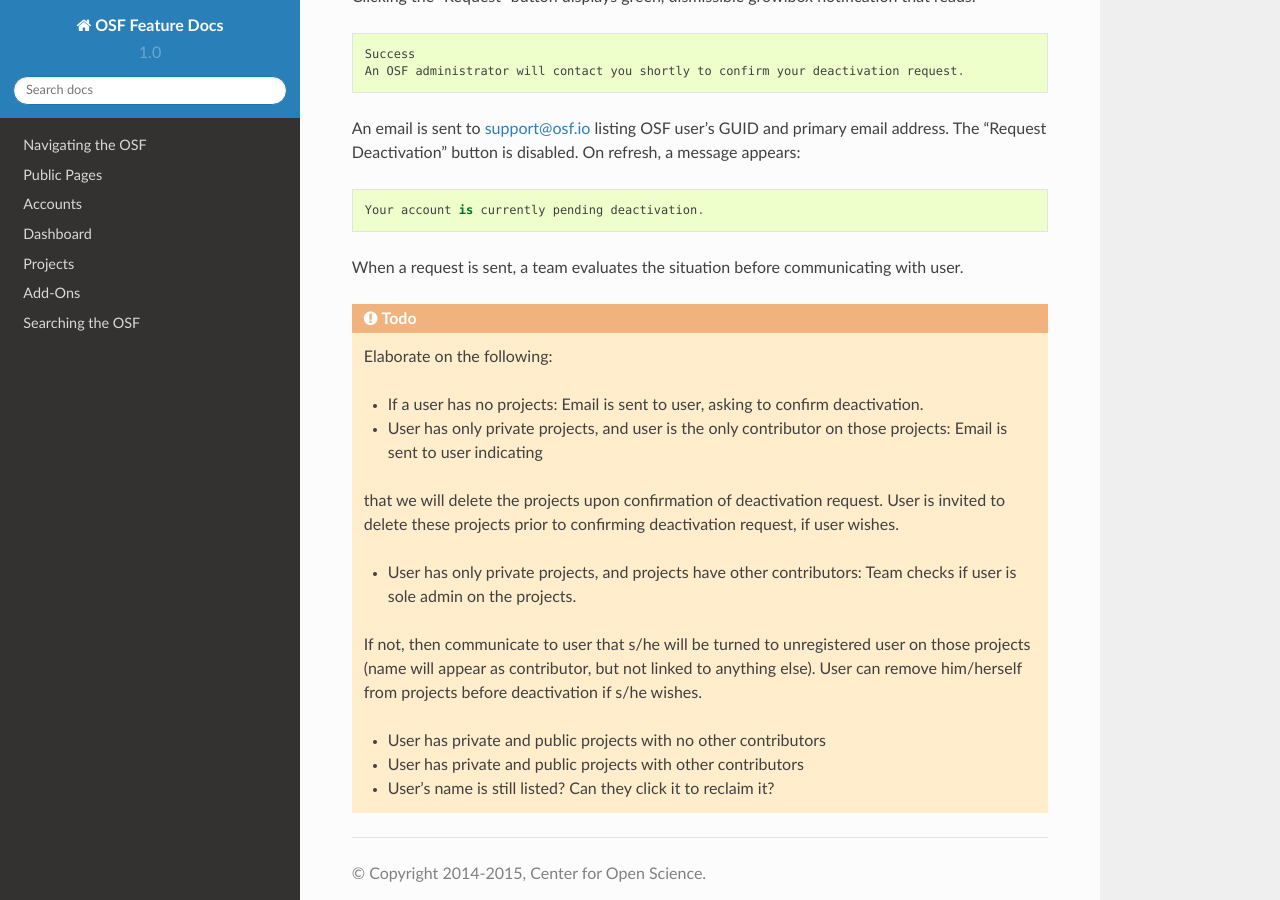
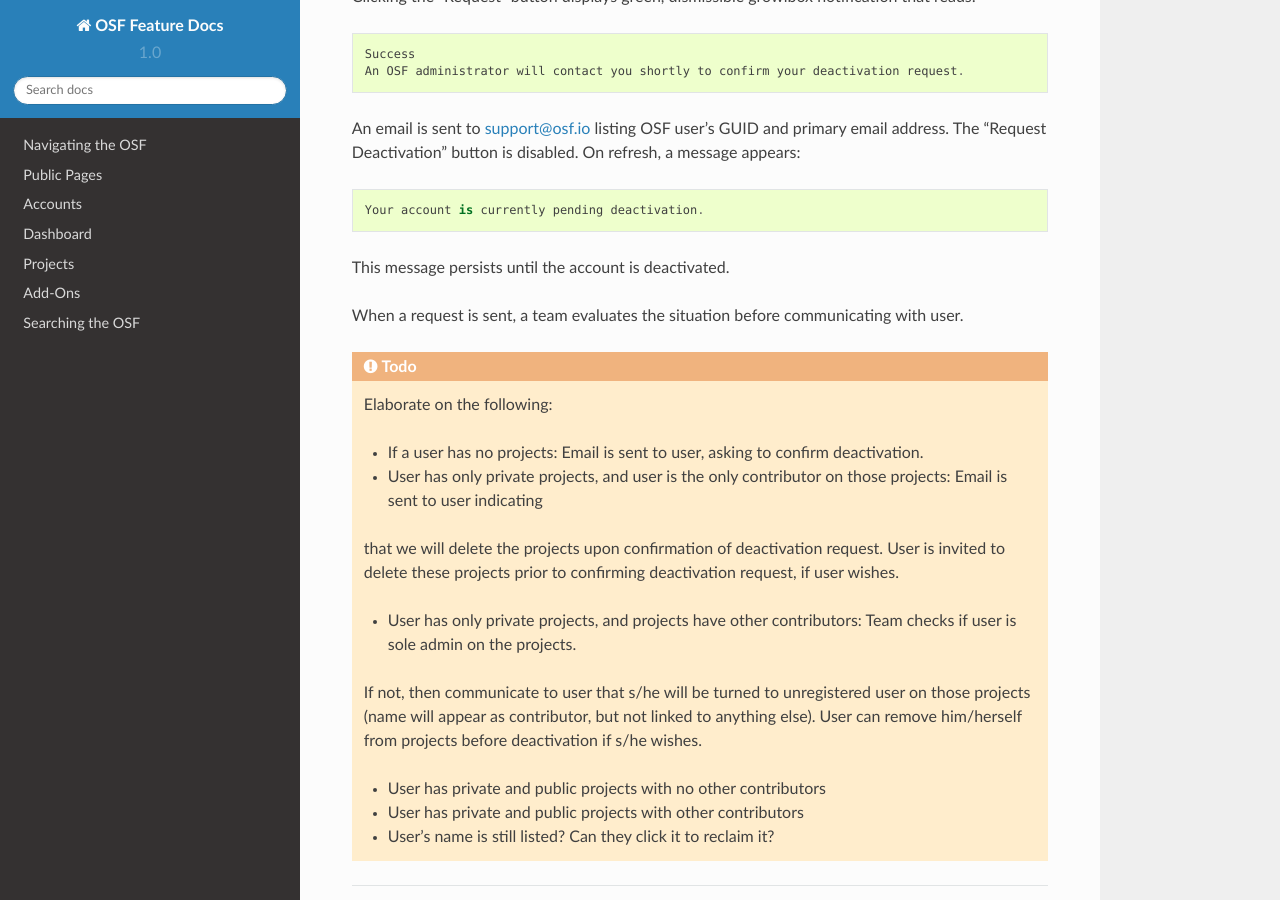
Before and after one commit to CenterForOpenScience/OSFDocs, a Sphinx documentation site: the page built from docs/accounts/account_settings.rst, in a window 1280 px wide and 900 px high, scrolled down 12534 px. Built offline with Sphinx 7.4.7 and the Read the Docs theme 2.0.0, drawn with Linux system fonts in a browser that asks for light colours.

Commit message:
update deactivate [pr #5732]

```diff
--- a/docs/accounts/account_settings.rst
+++ b/docs/accounts/account_settings.rst
@@ -444,6 +444,8 @@
 
     Your account is currently pending deactivation.
 
+This message persists until the account is deactivated.
+
 When a request is sent, a team evaluates the situation before communicating with user.
 
 .. todo:: Elaborate on the following:
```
